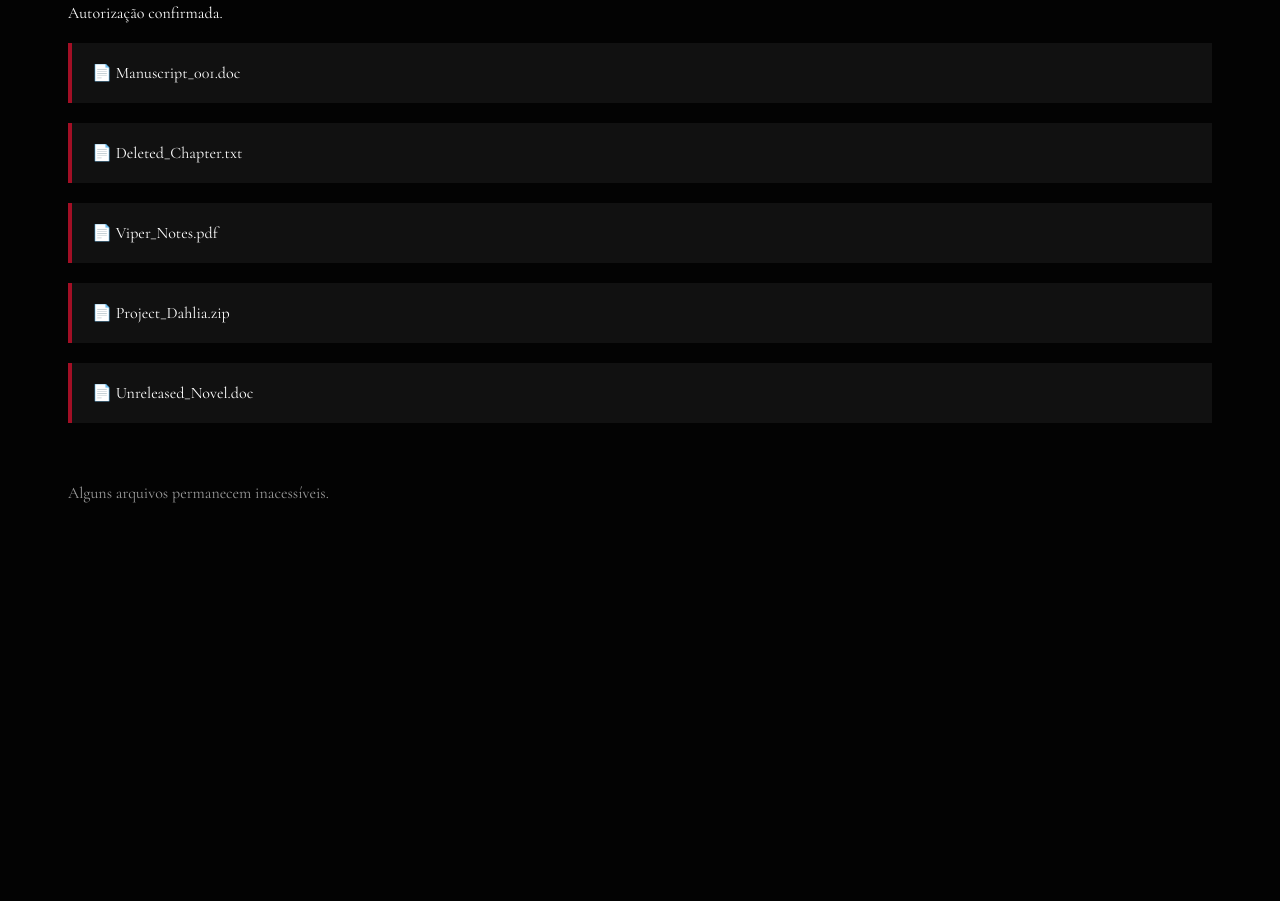
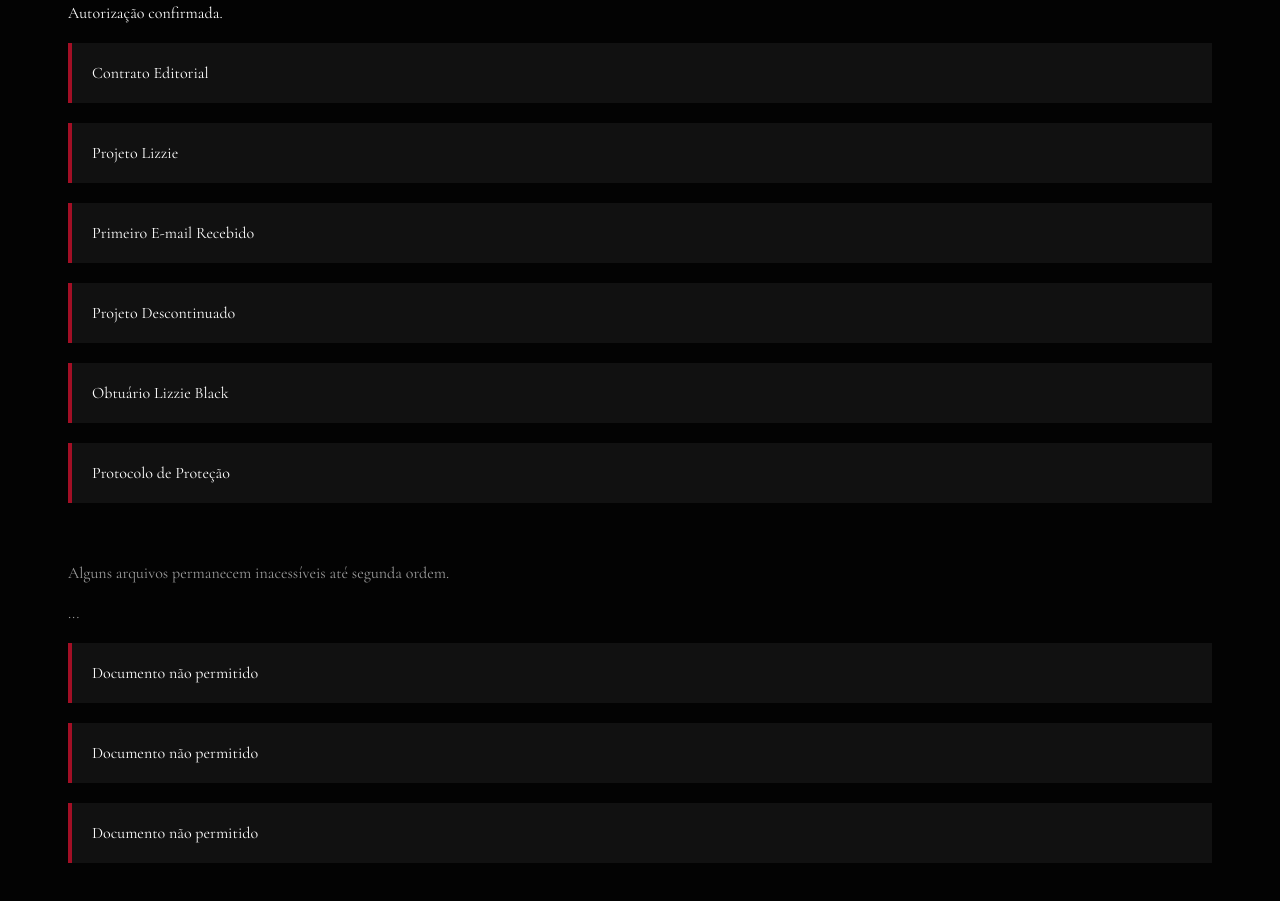
Before and after one commit to Misakiiiz/lizzie-black, a plain HTML site: page black-archive/index.html in a window 1280 px wide. Shown: the part 237-1138 px from the top of the page. Before the commit the page ends 824 px from the top, so only its background shows below. Drawn offline with nearby package versions, Linux system fonts and the light colour scheme.

Commit message:
Add files via upload

```diff
--- a/black-archive/index.html
+++ b/black-archive/index.html
@@ -48,7 +48,15 @@ margin-top:60px;
 
 opacity:.6;
 }
+.file a {
+    color: white;
+    text-decoration: none;
+    display: block;
+}
 
+.file a:hover {
+    color: #a20f25;
+}
 </style>
 
 </head>
@@ -62,28 +70,49 @@ Autorização confirmada.
 </p>
 
 <div class="file">
-📄 Manuscript_001.doc
+  <a href="../docs/contrato_lizzie_editora.pdf" target="_blank">Contrato Editorial</a>
 </div>
 
 <div class="file">
-📄 Deleted_Chapter.txt
+  <a href="../docs/projeto_lizzie.pdf" target="_blank">Projeto Lizzie</a>
 </div>
 
 <div class="file">
-📄 Viper_Notes.pdf
+  <a href="../docs/email_first.jpg" target="_blank">Primeiro E-mail Recebido</a>
 </div>
 
 <div class="file">
-📄 Project_Dahlia.zip
+  <a href="../docs/the_raven.pdf" target="_blank">Projeto Descontinuado</a>
 </div>
 
 <div class="file">
-📄 Unreleased_Novel.doc
+  <a href="../docs/obtuario.pdf" target="_blank">Obtuário Lizzie Black</a>
+</div>
+
+<div class="file">
+  <a href="../docs/protocolo.pdf" target="_blank">Protocolo de Proteção</a>
 </div>
 
 <p class="secret">
-Alguns arquivos permanecem inacessíveis.
+Alguns arquivos permanecem inacessíveis até segunda ordem.
+<br><br>
+...
 </p>
+
+
+<div class="file">
+Documento não permitido
+</div>
+
+<div class="file">
+Documento não permitido
+</div>
+
+<div class="file">
+Documento não permitido
+</div>
+
+
 
 </body>
 </html>
```
Also changed, not shown: books/blue-archive.html (+1 -1 lines), books/dahlia-black.html (+1 -3 lines), books/garden-of-ashes.html (+1 -1 lines), books/letters-of-silence.html (+1 -1 lines), books/the-mask.html (+1 -1 lines), docs/email_first.jpg (added), 4 other files.
